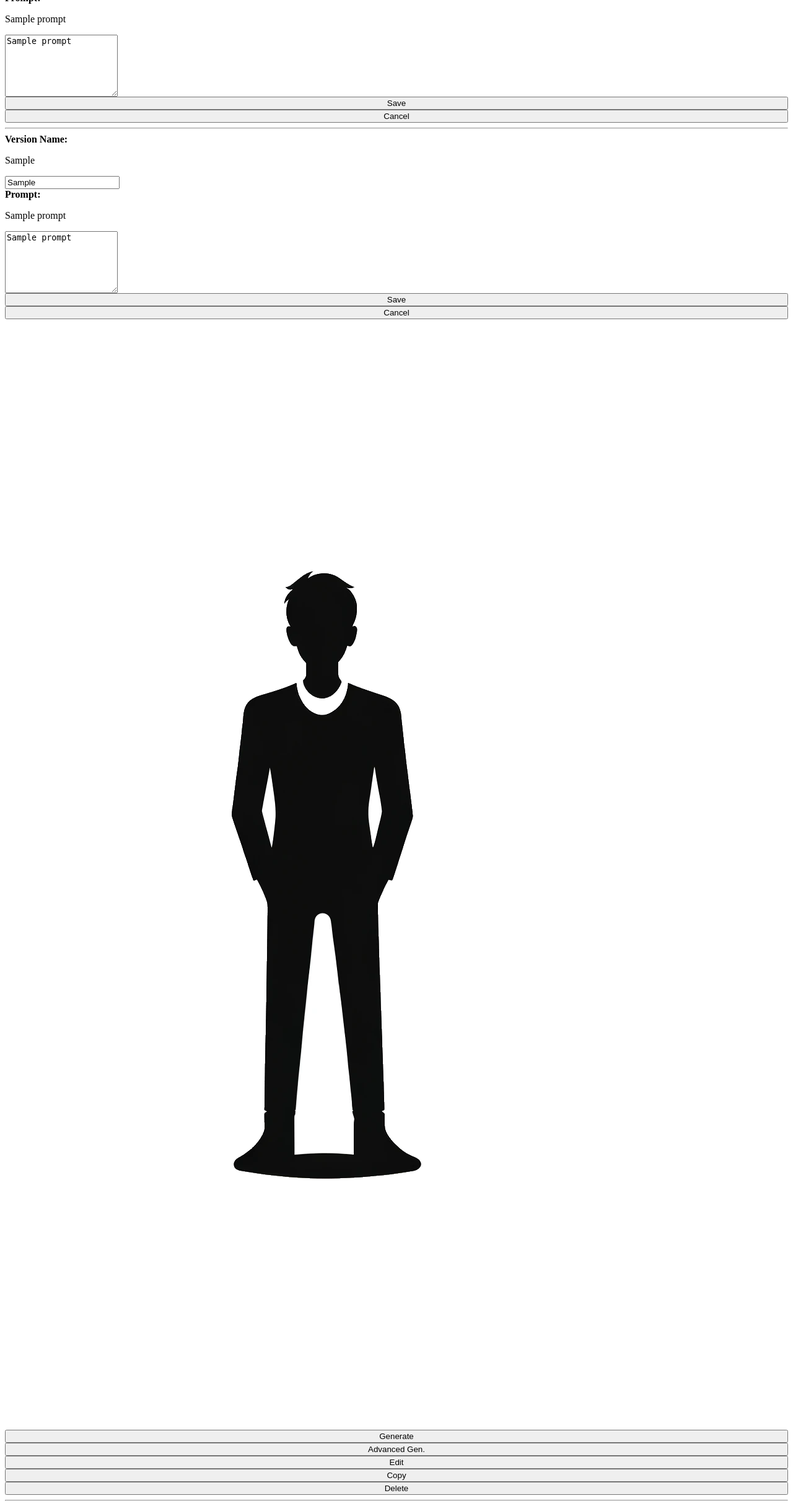
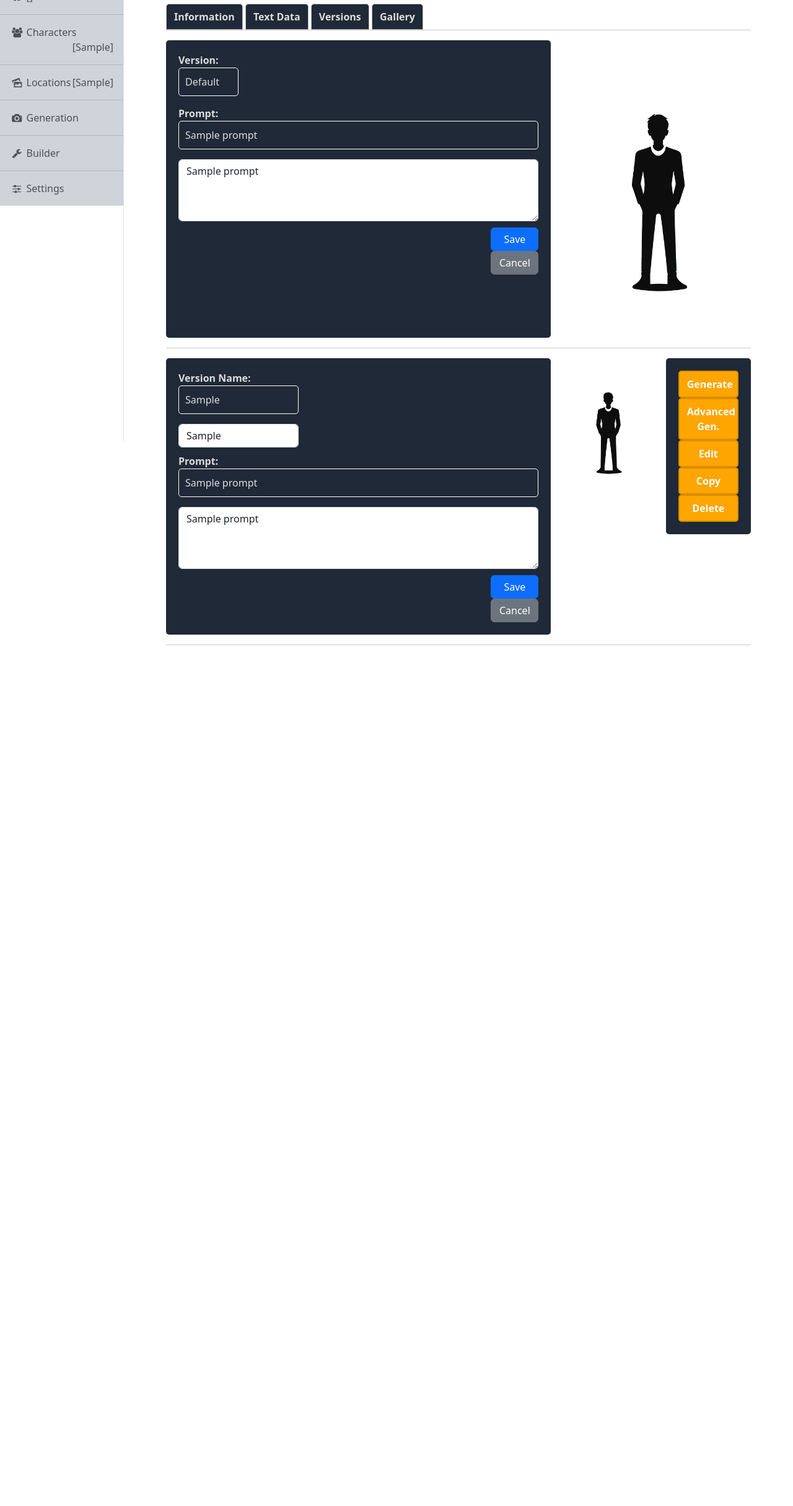
Before and after one commit to kacperbochan/VisuAlise, a FastAPI app: template templates/project/character/character_versions.html in a window 1280 px wide. Shown: the part 88-2518 px from the top of the page at 62% size. After the commit the page ends 1129 px from the top, so only its background shows below. Run offline with FastAPI, Linux system fonts and the light colour scheme; the template is opened without the code that fills it: most values are stand-ins (such as "Sample title", 1, 10 or a date in 2020).

Commit message:
character page loading

```diff
--- a/API/project.py
+++ b/API/project.py
@@ -312,20 +312,9 @@ async def read_character(request: Request, project_name: str, character_id: str)
         **visual_settings
     })
 
-@router.get("/{project_name}/characters/{character_id}/{sub_page}")
-async def read_character(request: Request, project_name: str, character_id: str, sub_page: str):
 
-    project, project_path = get_project_by_name(project_name)
-    visual_settings = get_visual_settings()
-    return templates.TemplateResponse("character/character_base.html", {
-        "request": request,
-        "project": project,
-        "sub_page": sub_page,
-        "name":character_id,
-        **visual_settings
-    })
 
-@router.get("/{project_name}/characters/{character_id}/info/template", response_class=HTMLResponse)
+@router.get("/{project_name}/characters/{character_id}/info", response_class=HTMLResponse)
 async def read_character_info(request: Request, project_name: str, character_id: str):
 
     project, project_path = get_project_by_name(project_name)
@@ -334,11 +323,12 @@ async def read_character_info(request: Request, project_name: str, character_id:
     return templates.TemplateResponse("character/character_info.html", {
         "request": request,
         "project": project,
+        "sub_page": "info",
         **character,
         **visual_settings
     })
 
-@router.get("/{project_name}/characters/{character_id}/gallery/template", response_class=HTMLResponse)
+@router.get("/{project_name}/characters/{character_id}/gallery", response_class=HTMLResponse)
 async def read_character(request: Request, project_name: str, character_id: str):
 
     project, project_path = get_project_by_name(project_name)
@@ -347,11 +337,12 @@ async def read_character(request: Request, project_name: str, character_id: str)
     return templates.TemplateResponse("character/character_gallery.html", {
         "request": request,
         "project": project,
+        "sub_page": "gallery",
         **character,
         **visual_settings
     })
 
-@router.get("/{project_name}/characters/{character_id}/text_data/template", response_class=templates.TemplateResponse)
+@router.get("/{project_name}/characters/{character_id}/text_data", response_class=HTMLResponse)
 async def read_character(request: Request, project_name: str, character_id: str):
     project, project_path = get_project_by_name(project_name)
     character = get_story_object_data(project, project_path, character_id, False)
@@ -388,11 +379,12 @@ async def read_character(request: Request, project_name: str, character_id: str)
         "request": request,
         "project": project,
         "text_data": text_data,
+        "sub_page": "text_data",
         **character,
         **visual_settings
     })
 
-@router.get("/{project_name}/characters/{character_id}/versions/template", response_class=templates.TemplateResponse)
+@router.get("/{project_name}/characters/{character_id}/versions", response_class=HTMLResponse)
 async def read_character(request: Request, project_name: str, character_id: str):
     project, project_path = get_project_by_name(project_name)
     character = get_story_object_data(project, project_path, character_id, False)
@@ -401,6 +393,7 @@ async def read_character(request: Request, project_name: str, character_id: str)
     return templates.TemplateResponse("character/character_versions.html", {
         "request": request,
         "project": project,
+        "sub_page": "versions",
         **character,
         **visual_settings
     })
--- a/static/styles.css
+++ b/static/styles.css
@@ -371,3 +371,15 @@ img.has_info{
     object-fit: contain !important;
     border: 1px solid var(--background-color-very-light-grey);
 }
+
+.default-version-card{
+    height: 60vh;
+    max-height: 60vh;
+}
+
+.default-version-card img.expandable-img{
+    max-height: 30vh;
+    max-width: 100%;
+    object-fit: contain !important;
+    border: 1px solid var(--background-color-very-light-grey);
+}
--- a/templates/project/character/character_base.html
+++ b/templates/project/character/character_base.html
@@ -25,39 +25,15 @@
         </div>
         <hr style="margin-top: 0;">
         <div id="character-section">
+            {% block sub_page_content %}{% endblock %}
         </div>
     </div>
 {% endblock %}
 
 {% block scripts %}
 <script>
-
-    loadSubPage = function (page) {
-        url = "/project/{{ project.name }}/characters/{{name}}/"+page;
-
-        var xhr = new XMLHttpRequest();
-        xhr.open('GET', url+"/template", true);
-        xhr.onreadystatechange = function () {
-            if (xhr.readyState === 4 && xhr.status === 200) {
-                var container = document.getElementById('character-section');
-                container.innerHTML = xhr.responseText;
-
-                var scripts = container.getElementsByTagName('script');
-                for (var i = 0; i < scripts.length; i++) {
-                    eval(scripts[i].innerText);
-                }
-            }
-        };
-        xhr.send();
-        history.pushState({page: page}, 'Character {{name}}', url);
-    };
-
-    // Event listener for popstate event to handle browser navigation
-    window.onpopstate = function(event) {
-        if(event.state) {
-            loadSubPage(event.state.page);
-            selectSection( event.state.page );
-        }
+    loadSubPage = function(sub_page){
+        document.location.href = "/project/{{ project.name }}/characters/{{name}}/"+sub_page;
     }
 
     document.addEventListener('DOMContentLoaded', function () {
@@ -83,9 +59,6 @@
         document.getElementById('character-'+section+'-btn').classList.add('selected');
     }
 
-
-
-    loadSubPage("{{sub_page}}");
     selectSection("{{sub_page}}");
 </script>
 {% block character_section_script %}{% endblock %}
--- a/templates/project/character/character_gallery.html
+++ b/templates/project/character/character_gallery.html
@@ -1,4 +1,8 @@
+{% extends 'character/character_base.html' %}
 {% from 'macros/macros.html' import image_choice_card %}
+
+
+{% block sub_page_content %}
     <div class="row">
         {% if images %}
         {% for gallery_image in images %}
@@ -26,3 +30,4 @@
             }
         }
     </script>
+{% endblock %}
--- a/templates/project/character/character_info.html
+++ b/templates/project/character/character_info.html
@@ -1,4 +1,8 @@
+{% extends 'character/character_base.html' %}
 {% from 'macros/macros.html' import image_choice_card %}
+
+
+{% block sub_page_content %}
 <div class="row">
     <div class="col-md-9">
         <p><strong>description:</strong> {{ description }}</p>
@@ -17,3 +21,4 @@
         </div>
     </div>
 </div>
+{% endblock %}
--- a/templates/project/character/character_text_data.html
+++ b/templates/project/character/character_text_data.html
@@ -1,3 +1,6 @@
+{% extends 'character/character_base.html' %}
+
+{% block sub_page_content %}
     {% if text_data %}
     {% for td in text_data %}
     <div class="dark-section character-info mb-2">
@@ -16,3 +19,4 @@
     <hr>
     {% endfor %}
     {% endif %}
+{% endblock %}
--- a/templates/project/character/character_versions.html
+++ b/templates/project/character/character_versions.html
@@ -1,8 +1,12 @@
+{% extends 'character/character_base.html' %}
 {% from 'macros/macros.html' import image_choice_card %}
+
+
+{% block sub_page_content %}
     <div class=" mb-2">
         <div class="row">
             <div class="col-md-8">
-            <div class=" dark-section">
+                <div class=" dark-section default-version-card">
                     <div class="form-group col-md-2">
                         <label for="version" style="font-weight: bold;">Version:</label>
                         <p class="prompt">Default</p>
@@ -20,6 +24,14 @@
                         </div>
                     </div>
                 </div>
+            </div>
+
+            <div class="col-md-4 default-version-card">
+                {% if versions['default'].image %}
+                    {{image_choice_card(project.name, versions['default'].image, versions['default'].image, 1, versions['default'].prompt)}}
+                {% else %}
+                    <img src="/static/default_character.png" alt="character placeholder" class="card-img-top">
+                {% endif %}
         </div>
         </div>
     </div>
@@ -59,11 +71,11 @@
             </div>
             <div class="col-md-2 ">
                 <div class="dark-section">
-                <button class="generate" id="generateButton" style="width: 100%">Generate</button>
+                    <button class="generate" id="generateButton_{{ loop.index }}" style="width: 100%">Generate</button>
                     <button class="generate" id="advancedGenerateButton" style="width: 100%">Advanced Gen.</button>
-                <button class="generate" id="generateButton" style="width: 100%">Edit</button>
-                <button class="generate" id="generateButton" style="width: 100%">Copy</button>
-                <button class="generate" id="generateButton" style="width: 100%">Delete</button>
+                    <button class="generate edit" id="editButton_{{ loop.index }}" style="width: 100%">Edit</button>
+                    <button class="generate" id="copyButton_{{ loop.index }}" style="width: 100%">Copy</button>
+                    <button class="generate" id="deleteButton_{{ loop.index }}" style="width: 100%">Delete</button>
                 </div>
             </div>
         </div>
@@ -73,9 +85,5 @@
     {% endfor %}
 
     <script>
-    $(document).ready(function() {
-        $(".generate").click(function() {
-            alert("This feature is not yet implemented");
-        });
-    });
     </script>
+{% endblock %}
```
Also changed, not shown: templates/project/placeholder.html (+14 -0 lines), 1 other file. Lines whose indentation alone changed are shown as unchanged.
